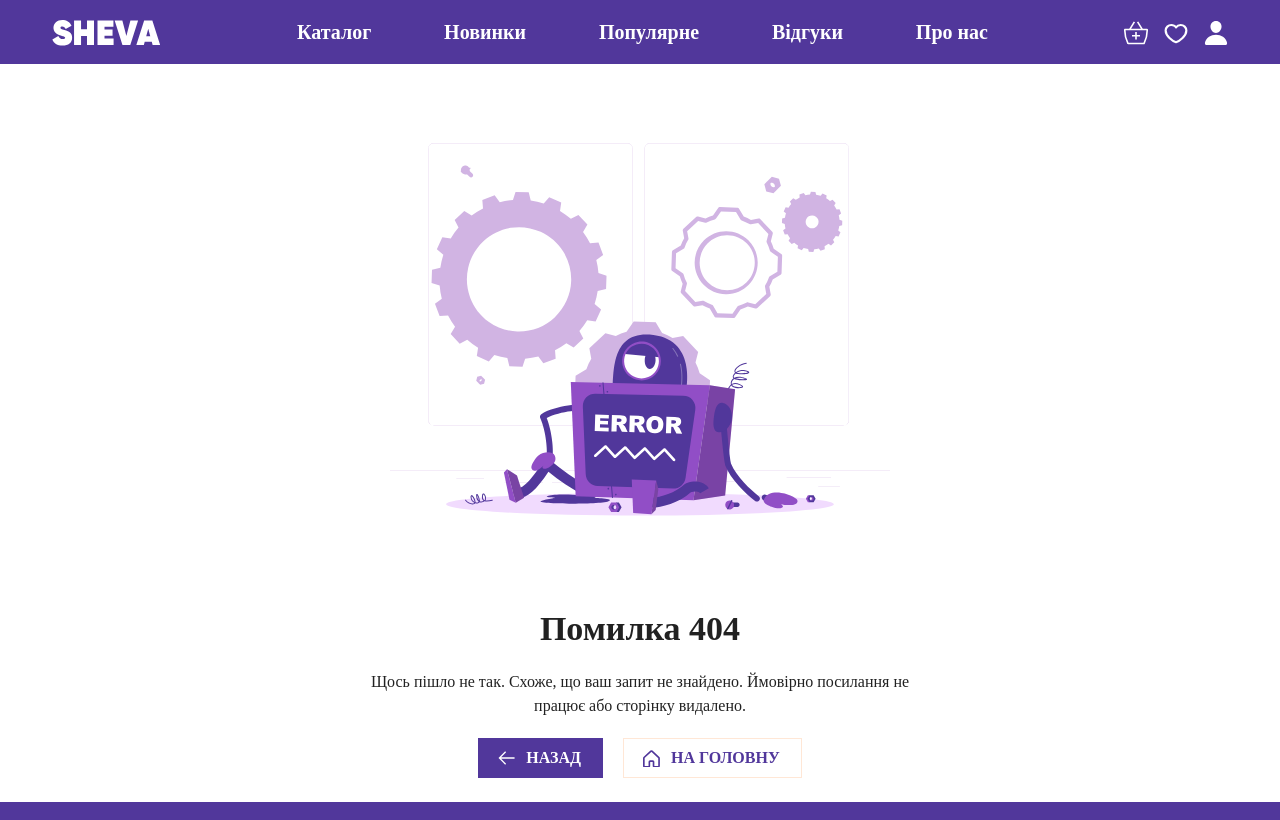
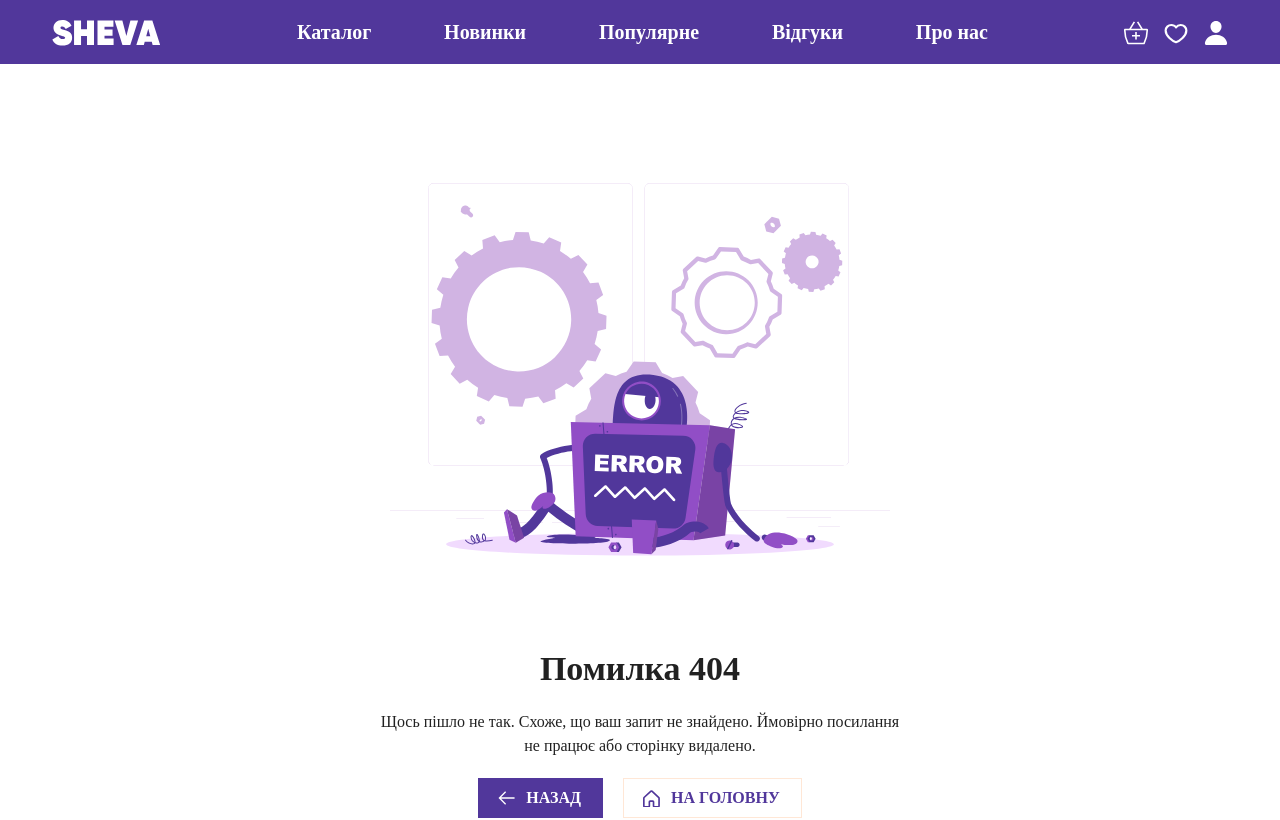
Before and after one commit to SHEVA-INC/sheva-ui, a React (Vite) app: page /404 in a window 1280 px wide. Shown: the top 820 px of the page. Built offline with nearby package versions, Linux system fonts and the light colour scheme; the HTML template or start-up script is replaced by a standard one; a web font is replaced by a local one.

Commit message:
wrap NotFoundRoute into StyledStackForRoutes

```diff
--- a/src/routes/NotFoundRoute.jsx
+++ b/src/routes/NotFoundRoute.jsx
@@ -1,7 +1,12 @@
 import NotFoundBlock from "../components/NotFoundBlock";
+import StyledStackForRoutes from "../components/styled/StyledStackForRoutes";
 
 const NotFoundRoute = () => {
-  return <NotFoundBlock />;
+  return (
+    <StyledStackForRoutes alignItems="center">
+      <NotFoundBlock />
+    </StyledStackForRoutes>
+  );
 };
 
 export default NotFoundRoute;
```
